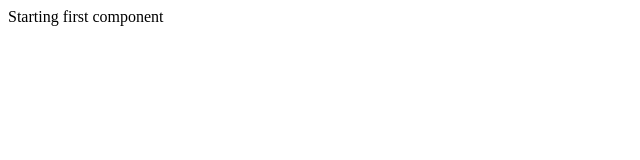
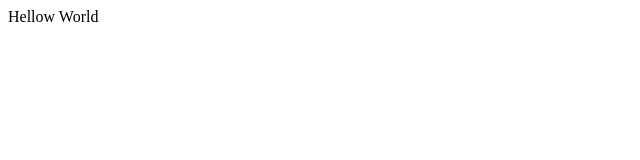
Before and after one commit to JuanSebastianGB/react-router, a React (Create React App) app: page / in a window 1280 px wide. Shown: the top 160 px of the page, without its empty margins (0-640 px from the left). Built offline with nearby package versions, Linux system fonts and the light colour scheme.

Commit message:
UPD: Implementing Route system used the component

```diff
--- a/src/App.js
+++ b/src/App.js
@@ -1,7 +1,13 @@
-export default function App () {
+import { BrowserRouter as Router, Route, Routes } from 'react-router-dom';
+
+export default function App() {
   return (
-    <div>
-      Starting first component
-    </div>
+    <Router>
+      <Routes>
+        <Route path='/' element={
+          <div>Hellow World</div>
+        }></Route>
+      </Routes>
+    </Router>
   );
 }
```
